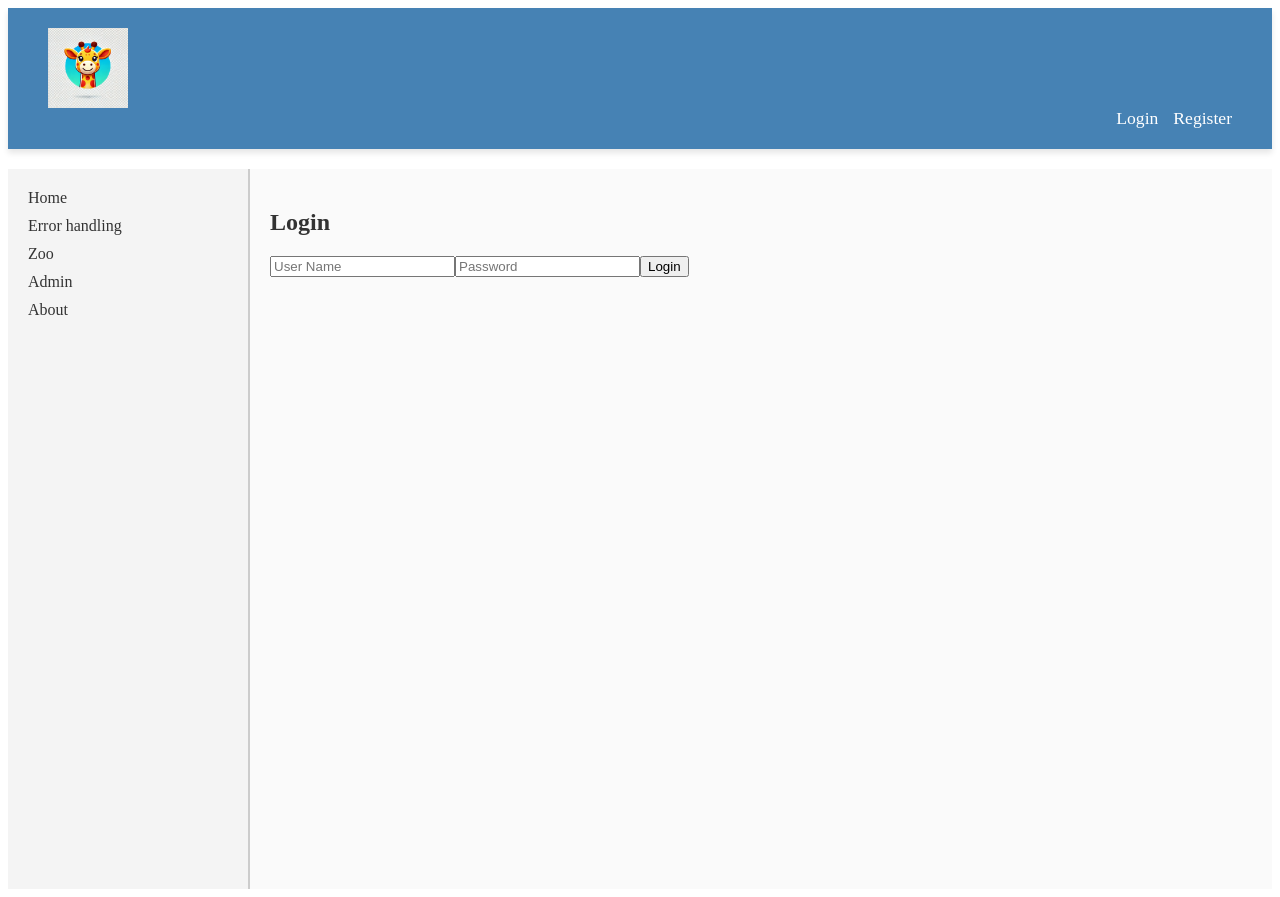
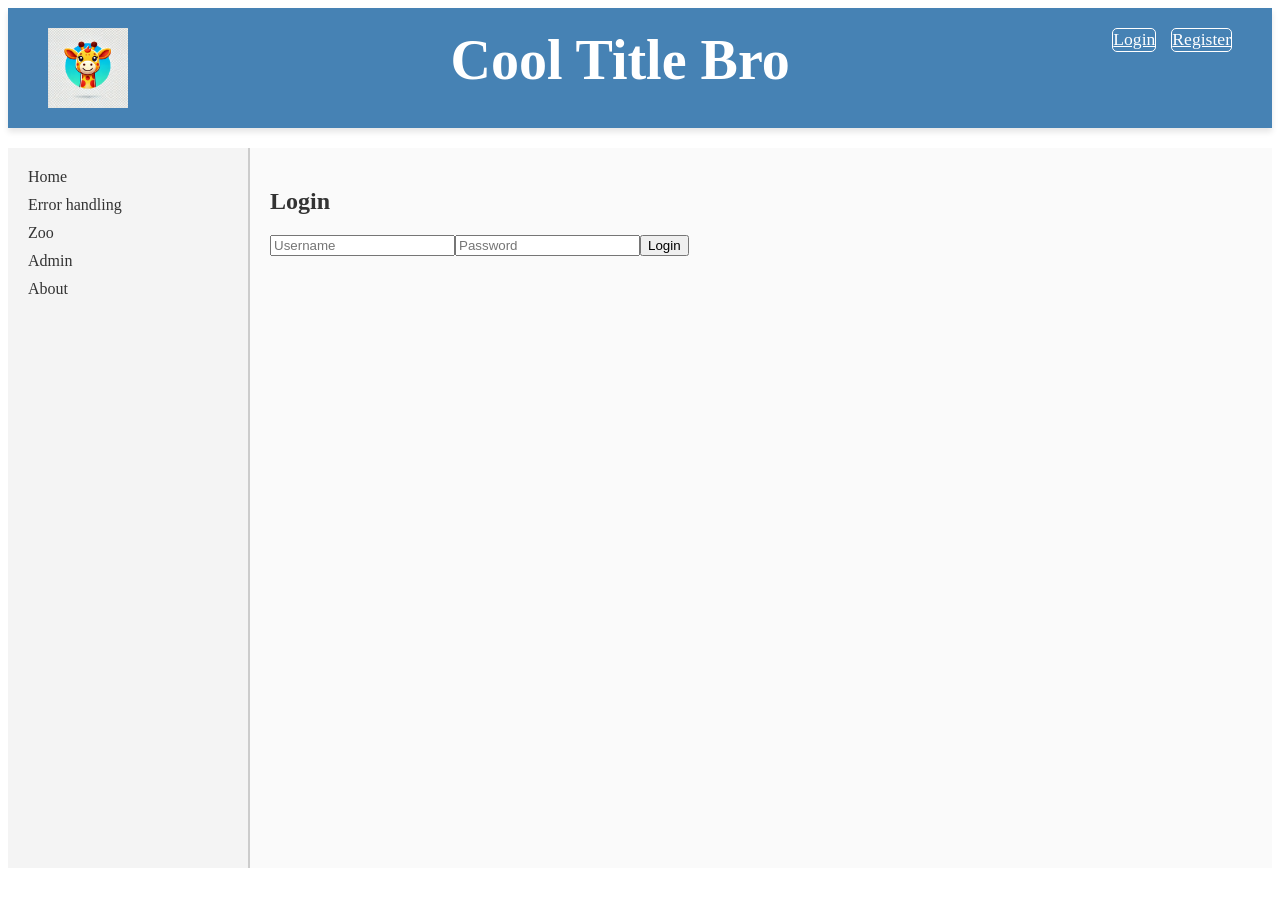
Before and after one commit to DeZoete/SP3Sem3, a React (Vite) app: page /login in a window 1280 px wide. After the commit the page ends 876 px from the top, so only its background shows below. Built offline with nearby package versions, Linux system fonts and the light colour scheme.

Commit message:
cleaned up error handling, styling, refactoring MainLayout for readability and refactored <Router> out of main.jsx

```diff
--- /dev/null
+++ b/src/Router.jsx
@@ -0,0 +1,34 @@
+import React, { useState } from 'react';
+import ReactDOM from 'react-dom/client';
+import {
+  Route,
+  RouterProvider,
+  createBrowserRouter,
+  createRoutesFromElements,
+} from 'react-router-dom';
+import MainLayout from './layouts/MainLayout.jsx';
+import About from './pages/About.jsx';
+import AdminPage from './pages/AdminPage.jsx';
+import ErrorPage from './pages/ErrorPage.jsx';
+import Home from './pages/Home.jsx';
+import Login from './pages/Login.jsx';
+import Register from './pages/Register.jsx';
+import ZooPage from './pages/ZooPage.jsx';
+
+export default function Router() {
+  const router = createBrowserRouter(
+    createRoutesFromElements(
+      <Route path="/" element={<MainLayout />}>
+        <Route index element={<Home />} />
+        <Route path="about" element={<About />} />
+        <Route path="admin" element={<AdminPage />} />
+        <Route path="login" element={<Login />} />
+        <Route path="register" element={<Register />} />
+        <Route path="zoo" element={<ZooPage />} />
+        <Route path="*" element={<ErrorPage />} />
+      </Route>
+    )
+  );
+
+  return <RouterProvider router={router} />;
+}
--- a/src/layouts/MainLayout.jsx
+++ b/src/layouts/MainLayout.jsx
@@ -1,7 +1,6 @@
-import React, { useContext } from 'react';
+import { useState } from 'react';
 import { Link, Outlet } from 'react-router-dom';
 import styled, { ThemeProvider } from 'styled-components';
-import { ErrorContext } from '../context/ErrorContext.jsx';
 import { theme } from '../pages/theme.js';
 import apiFacade from '../util/apiFacade';
 
@@ -9,6 +8,7 @@ const Header = styled.header`
   background-color: #2d3a3f;
   background-color: ${(props) => props.theme.darkSkyBlue};
   color: white;
+  display: flex;
   padding: 20px 40px;
   box-shadow: 0 4px 6px rgba(0, 0, 0, 0.1);
 `;
@@ -24,20 +24,20 @@ const Logo = styled.img`
   height: 80px;
 `;
 
-const Content = styled.div`
+const Body = styled.div`
   display: flex;
   margin-top: 20px;
   height: calc(100vh - 80px);
   color: #333;
 `;
 
-const LeftMenu = styled.div`
+const SideBar = styled.div`
   width: 200px;
   background-color: #f4f4f4;
   padding: 20px;
 `;
 
-const LeftMenuItem = styled(Link)`
+const SideBarItem = styled(Link)`
   display: block;
   color: #333;
   text-decoration: none;
@@ -49,15 +49,24 @@ const LeftMenuItem = styled(Link)`
 const RightMenu = styled.div`
   display: flex;
   gap: 15px;
+  max-height: 30%;
 `;
-const RightMenuItem = styled(Link)`
+const HeaderButton = styled(Link)`
   color: white;
-  text-decoration: none;
   font-size: 1.1rem;
+  border: 1px solid white;
+  border-radius: 5px;
   &:hover {
     text-decoration: underline;
     font-weight: bold;
   }
+`;
+
+const HeaderTitle = styled.h1`
+  font-size: 3.5rem;
+  flex: 1;
+  text-align: center;
+  margin: 0;
 `;
 
 const RightSideHeaderContent = styled.div`
@@ -86,13 +95,18 @@ const ErrorBanner = styled.div`
   border-radius: 5px;
 `;
 
-function MainLayout({ loggedIn, setLoggedIn }) {
-  const { errorMessage, clearError } = useContext(ErrorContext);
+const ErrorButton = styled.button`
+  background-color: #f8d7da;
+`;
 
+export default function MainLayout({ loggedIn, setLoggedIn }) {
+  const [errorMessage, setErrorMessage] = useState('');
+  const clearError = () => setErrorMessage('');
   const logOut = () => {
     apiFacade.logout();
     setLoggedIn(false);
   };
+
   return (
     <ThemeProvider theme={theme}>
       <Header>
@@ -101,47 +115,45 @@ function MainLayout({ loggedIn, setLoggedIn }) {
             <Logo src="../images/logo.png" alt="Logo" />
           </LogoLink>
         </LeftSideHeaderContent>
+        <HeaderTitle> Cool Title Bro </HeaderTitle>
         <RightSideHeaderContent>
+          {/* <RightMenu> is used for spreading the buttons in the header*/}
           <RightMenu>
             {loggedIn ? (
               <>
-                <RightMenuItem to="/profile">Profile</RightMenuItem>
-                <RightMenuItem to="/" as={Link} onClick={logOut}>
+                <HeaderButton to="/profile">Profile</HeaderButton>
+                <HeaderButton to="/" as={Link} onClick={logOut}>
                   Logout
-                </RightMenuItem>
+                </HeaderButton>
               </>
             ) : (
               <>
-                <RightMenuItem to="/login">Login</RightMenuItem>
-                <RightMenuItem to="/register">Register</RightMenuItem>
+                <HeaderButton to="/login">Login</HeaderButton>
+                <HeaderButton to="/register">Register</HeaderButton>
               </>
             )}
           </RightMenu>
         </RightSideHeaderContent>
       </Header>
 
-      <Content>
-        <LeftMenu>
-          <LeftMenuItem to="/">Home</LeftMenuItem>
-          <LeftMenuItem to="/error">Error handling</LeftMenuItem>
-          <LeftMenuItem to="/zoopage">Zoo</LeftMenuItem>
-          <LeftMenuItem to="/adminpage">Admin</LeftMenuItem>
-          <LeftMenuItem to="/about">About</LeftMenuItem>
-        </LeftMenu>
+      <Body>
+        <SideBar>
+          <SideBarItem to="/">Home</SideBarItem>
+          <SideBarItem to="/error">Error handling</SideBarItem>
+          <SideBarItem to="/zoopage">Zoo</SideBarItem>
+          <SideBarItem to="/adminpage">Admin</SideBarItem>
+          <SideBarItem to="/about">About</SideBarItem>
+        </SideBar>
         <MainContent>
           {errorMessage && (
             <ErrorBanner>
               {errorMessage}
-              <button onClick={clearError} style={{ marginLeft: '10px' }}>
-                Dismiss
-              </button>
+              <ErrorButton onClick={clearError}>Dismiss</ErrorButton>
             </ErrorBanner>
           )}
-          <Outlet />
+          <Outlet context={{ errorMessage, setErrorMessage }} />
         </MainContent>
-      </Content>
+      </Body>
     </ThemeProvider>
   );
 }
-
-export default MainLayout;
--- a/src/main.jsx
+++ b/src/main.jsx
@@ -1,46 +1,12 @@
-import React, { useState } from 'react';
+import React from 'react';
 import ReactDOM from 'react-dom/client';
-import {
-  Route,
-  RouterProvider,
-  createBrowserRouter,
-  createRoutesFromElements,
-} from 'react-router-dom';
+import Router from './Router.jsx';
 import { ErrorProvider } from './context/ErrorContext';
-import MainLayout from './layouts/MainLayout.jsx';
-import About from './pages/About.jsx';
-import AdminPage from './pages/AdminPage.jsx';
-import ErrorPage from './pages/ErrorPage.jsx';
-import Home from './pages/Home.jsx';
-import Login from './pages/Login.jsx';
-import Register from './pages/Register.jsx';
-import ZooPage from './pages/ZooPage.jsx';
-
-const App = () => {
-  const [loggedIn, setLoggedIn] = useState(null);
-  const router = createBrowserRouter(
-    createRoutesFromElements(
-      <Route
-        path="/"
-        element={<MainLayout loggedIn={loggedIn} setLoggedIn={setLoggedIn} />}
-      >
-        <Route index element={<Home />} />
-        <Route path="zoopage" element={<ZooPage />} />
-        <Route path="register" element={<Register />} />
-        <Route path="adminpage" element={<AdminPage />} />
-        <Route path="login" element={<Login setLoggedIn={setLoggedIn} />} />
-        <Route path="error" element={<ErrorPage />} />
-        <Route path="about" element={<About />} />
-      </Route>
-    )
-  );
-  return <RouterProvider router={router} />;
-};
 
 ReactDOM.createRoot(document.getElementById('root')).render(
   <React.StrictMode>
     <ErrorProvider>
-      <App />
+      <Router />
     </ErrorProvider>
   </React.StrictMode>
 );
--- a/src/pages/Home.jsx
+++ b/src/pages/Home.jsx
@@ -1,100 +1,7 @@
-import React, { useEffect } from 'react';
-import { Link, Outlet, useLocation, useNavigate } from 'react-router-dom';
-import styled, { ThemeProvider } from 'styled-components';
-import { theme } from './theme.js';
-
-
-const Header = styled.header`
-  background-color: #2d3a3f;
-  background-color: ${(props) => props.theme.darkSkyBlue};
-  color: white;
-  padding: 20px 40px;
-  display: flex;
-  justify-content: space-between;
-  align-items: center;
-  box-shadow: 0 4px 6px rgba(0, 0, 0, 0.1);
-`;
-
-const Logo = styled.div`
-  display: flex;
-  align-items: center;
-`;
-
-const LogoImg = styled.img`
-  height: 40px;
-  margin-right: 15px;
-`;
-
-const NavMenu = styled.nav`
-  display: flex;
-  gap: 30px;
-  padding-bottom: 7px;
-`;
-
-const NavItem = styled(Link)`
-  color: white;
-  text-decoration: none;
-  font-size: 1.1rem;
-  &:hover {
-    text-decoration: underline;
-    font-weight: bold;
-  }
-`;
-
-// Content Layout
-const Content = styled.div`
-  display: flex;
-  margin-top: 20px;
-  height: calc(100vh - 80px);
-  color: #333;
-`;
-
-const LeftMenu = styled.div`
-  width: 200px;
-  background-color: #f4f4f4;
-  padding: 20px;
-`;
-
-const LeftMenuItem = styled(Link)`
-  display: block;
-  color: #333;
-  text-decoration: none;
-  margin-bottom: 10px;
-  &:hover {
-    text-decoration: underline;
-  }
-`;
-
-const MainContent = styled.div`
-  flex: 1;
-  padding: 20px;
-  background-color: #fafafa;
-  border-left: 2px solid #ccc;
-  overflow-y: auto; /* Allows scrolling inside the main content if needed */
-`;
-
-const ErrorBanner = styled.div`
-  background-color: #f8d7da;
-  color: #721c24;
-  padding: 10px;
-  margin-bottom: 20px;
-  border-radius: 5px;
-`;
-
 const Home = () => {
-  const [errorMessage, setErrorMessage] = React.useState(null);
-  const [showRenderError, setShowRenderError] = React.useState(false);
-  const location = useLocation();
-  const navigate = useNavigate();
-
-  useEffect(() => {
-    setErrorMessage(null);
-    setShowRenderError(false);
-  }, [location]);
-
   return (
     <>
-    <h1>Jonas er giga chad</h1>
+      <h1>Jonas er giga chad</h1>
     </>
   );
 };
--- a/src/pages/Login.jsx
+++ b/src/pages/Login.jsx
@@ -1,14 +1,14 @@
-import React, { useContext, useState } from 'react';
-import { ErrorContext } from '../context/ErrorContext';
+import { useState } from 'react';
+import { useOutletContext } from 'react-router-dom';
 import facade from '../util/apiFacade';
 
 function LogIn({ setLoggedIn }) {
   const init = { username: '', password: '' };
   const [loginCredentials, setLoginCredentials] = useState(init);
-  const { setErrorMessage } = useContext(ErrorContext);
+  const { setErrorMessage } = useOutletContext();
 
-  const performLogin = (evt) => {
-    evt.preventDefault();
+  const performLogin = (event) => {
+    event.preventDefault();
     facade
       .login(loginCredentials.username, loginCredentials.password)
       .then(() => setLoggedIn(true))
@@ -24,10 +24,10 @@ function LogIn({ setLoggedIn }) {
       });
   };
 
-  const onChange = (evt) => {
+  const onChange = (event) => {
     setLoginCredentials({
       ...loginCredentials,
-      [evt.target.id]: evt.target.value,
+      [event.target.id]: event.target.value,
     });
   };
 
@@ -36,7 +36,7 @@ function LogIn({ setLoggedIn }) {
       <h2>Login</h2>
       <form onSubmit={performLogin}>
         <input
-          placeholder="User Name"
+          placeholder="Username"
           id="username"
           onChange={onChange}
           value={loginCredentials.username}
```
Also changed, not shown: src/pages/ErrorPage.jsx (+17 -17 lines).
